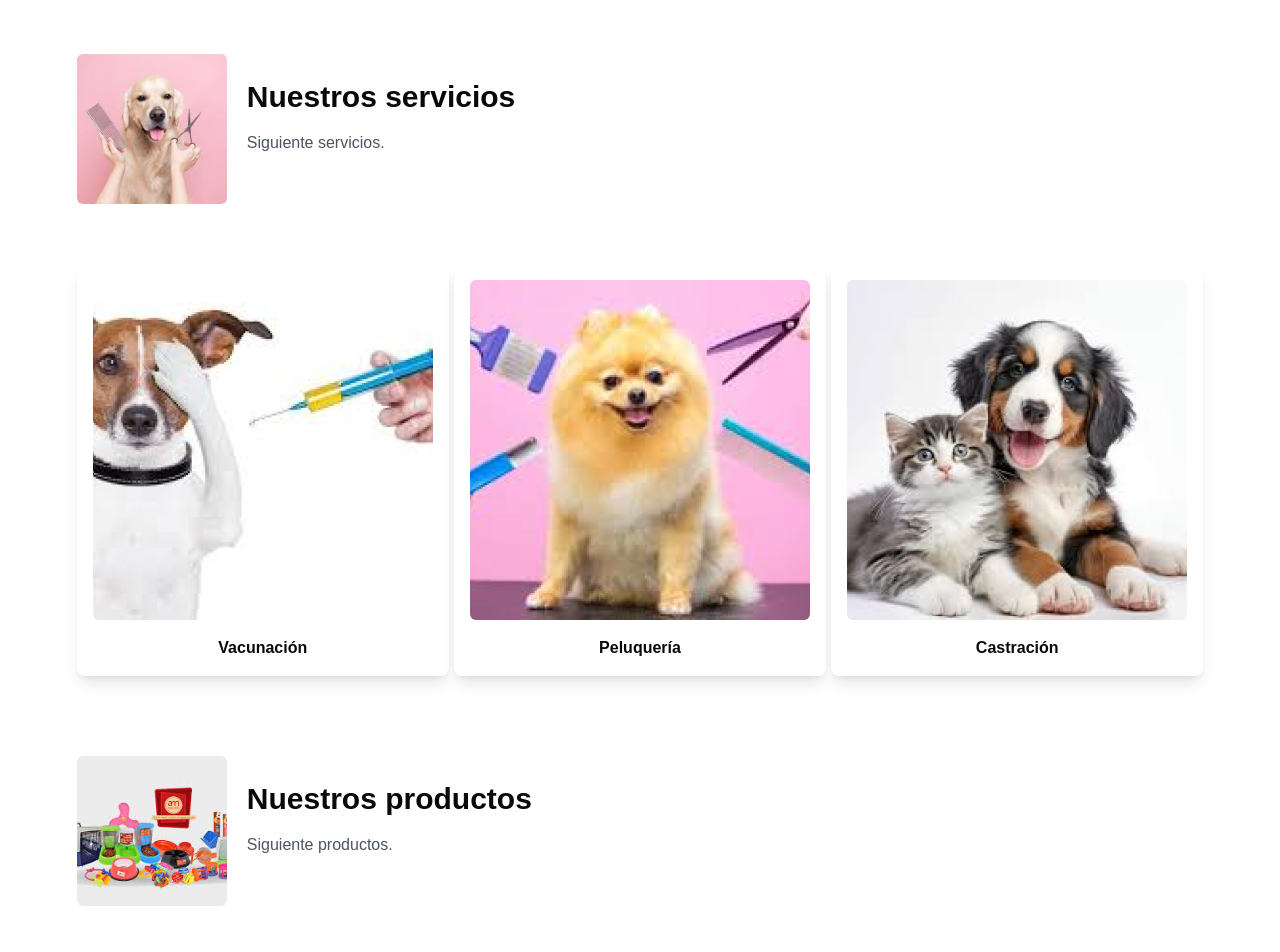
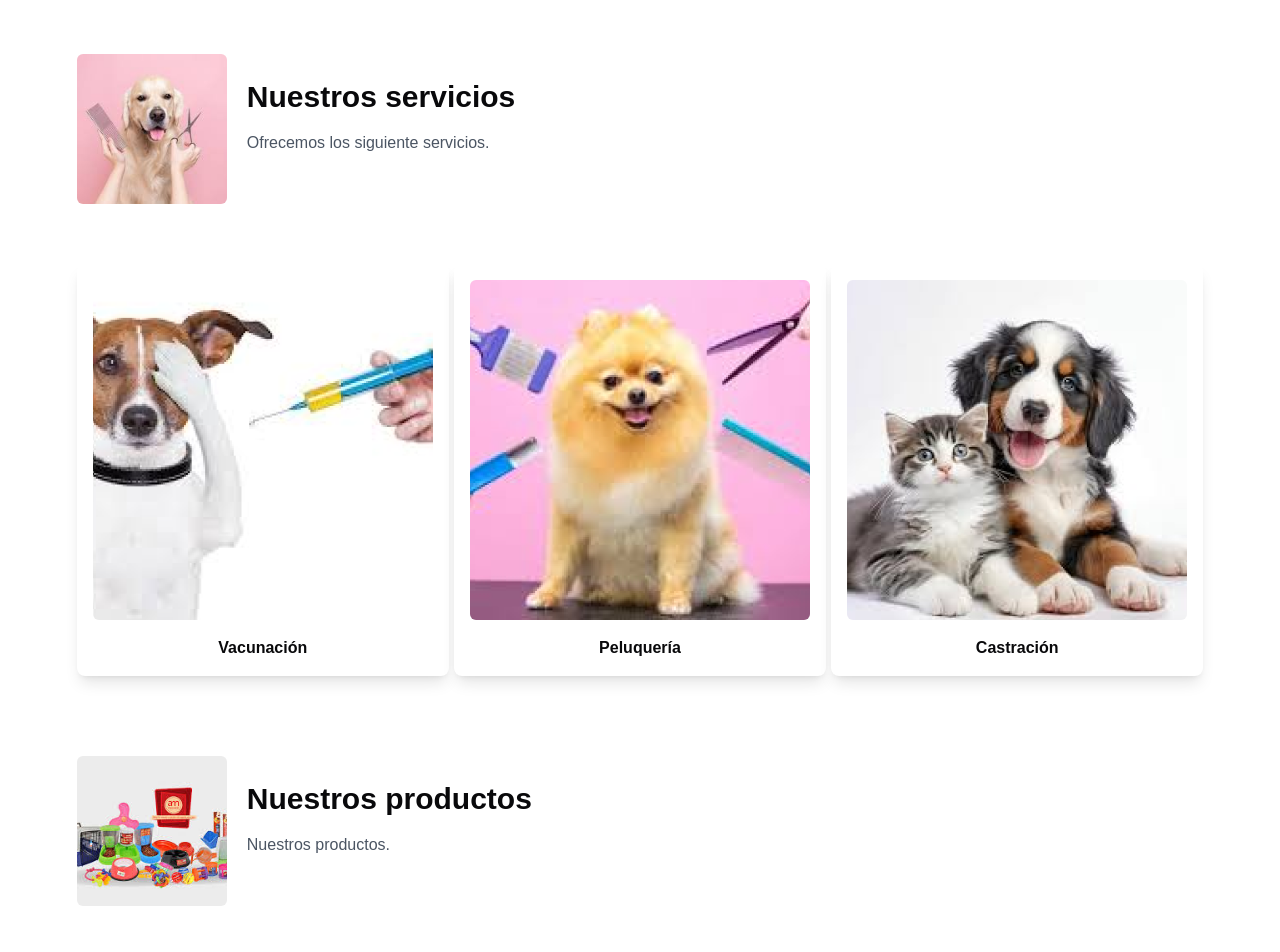
Before and after one commit to belencita12/IISS2, a Next.js app: page / in a window 1280 px wide. Shown: the part 380-1332 px from the top of the page. Built offline with nearby package versions, Linux system fonts and the light colour scheme.

Commit message:
Trabajo terminado
Cambio de textos

```diff
--- a/src/components/unauthorizePage/Products.tsx
+++ b/src/components/unauthorizePage/Products.tsx
@@ -18,7 +18,7 @@ export default function Products() {
         <div className="text-left mr-8">
           <h2 className="text-3xl font-bold mb-4">Nuestros productos</h2>
           <p className="text-gray-600 mb-6">
-            Siguiente productos.
+            Nuestros productos.
           </p>
         </div>
       </section>
--- a/src/components/unauthorizePage/Services.tsx
+++ b/src/components/unauthorizePage/Services.tsx
@@ -20,7 +20,7 @@ export default function Services() {
                     <div className="text-left">
                         <h2 className="text-3xl font-bold mb-4">Nuestros servicios</h2>
                         <p className="text-gray-600 mb-6">
-                            Siguiente servicios.
+                            Ofrecemos los siguiente servicios.
                         </p>
                     </div>
                 </div>
```
